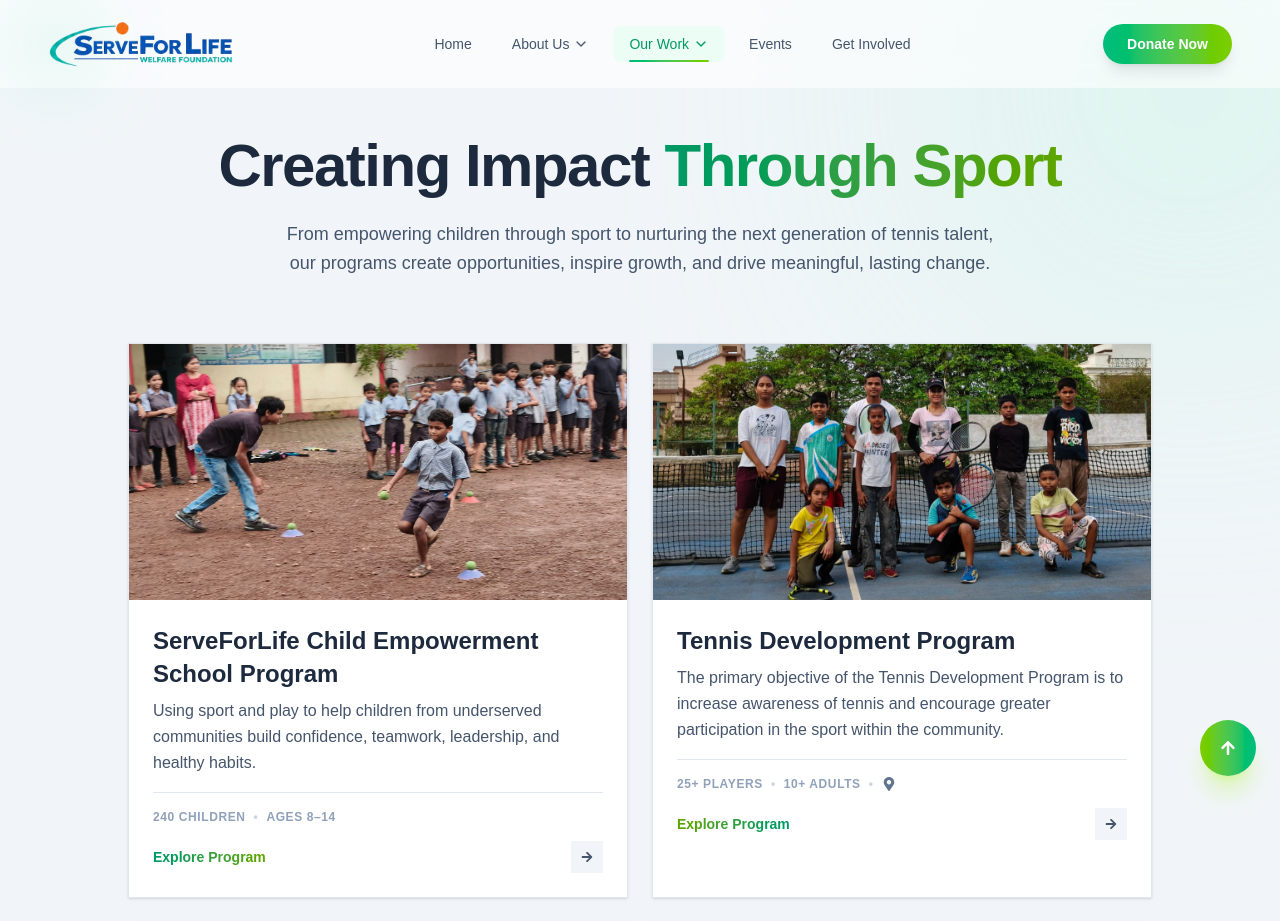
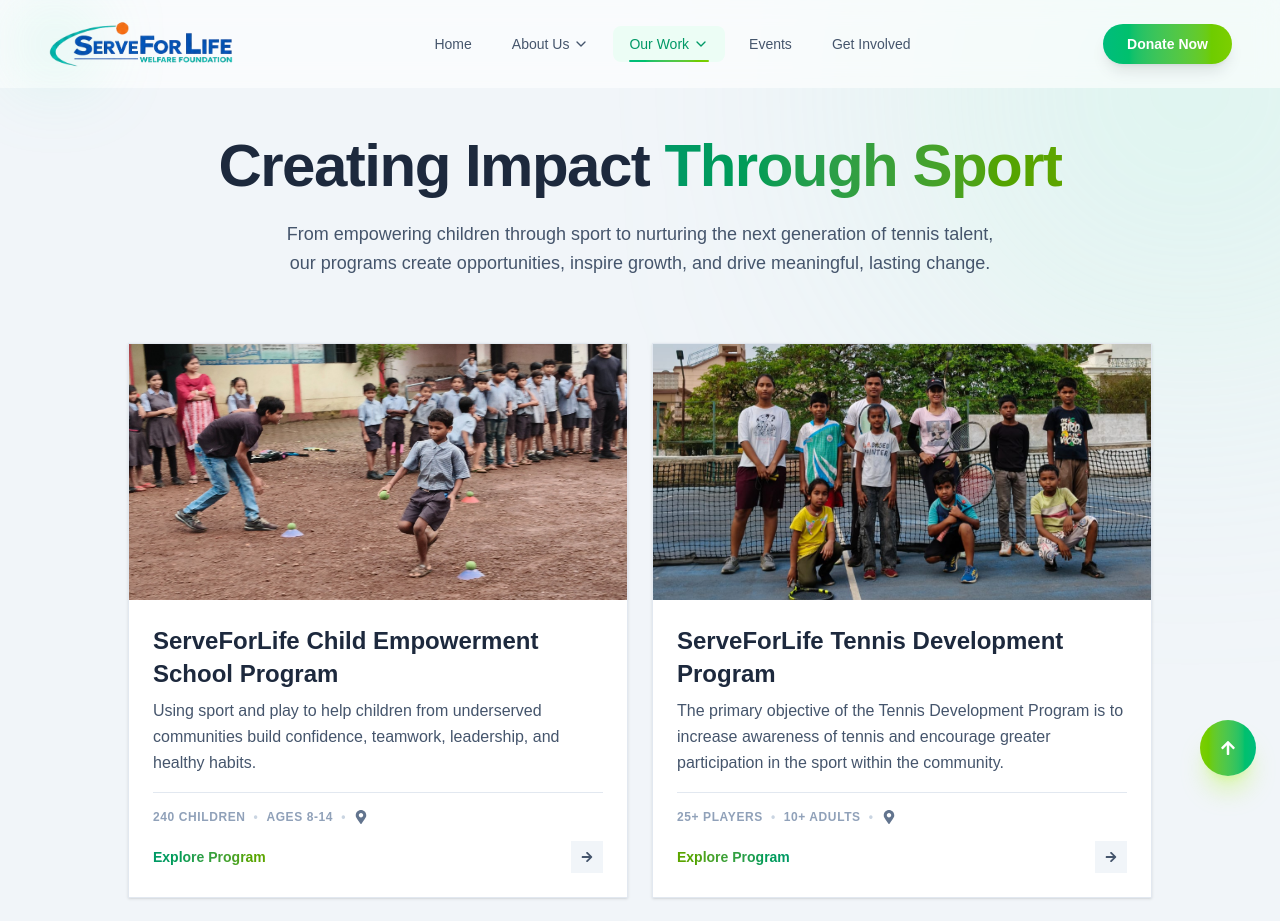
Before and after one commit to Shivanshu666/Serve-For-Life-Welfare-Foundation, a Next.js app in the folder frontend/: page /work in a window 1280 px wide. Shown: the top 921 px of the page. Built offline with nearby package versions, Linux system fonts and the light colour scheme.

Commit message:
Add text

```diff
--- a/frontend/components/involved/Involved2.tsx
+++ b/frontend/components/involved/Involved2.tsx
@@ -112,9 +112,9 @@
 
                     {/* Heading */}
                     <h2 className="text-4xl font-semibold leading-[1.08] tracking-[-0.035em] text-[#17271E] sm:text-5xl lg:text-6xl xl:text-7xl">
-                        Shape the Future
+                        Shape the
                         <br />
-                        through{" "}
+                       Future through{" "}
                         <span className="bg-gradient-to-r from-lime-500 to-emerald-500 bg-clip-text text-transparent">
                             SPORT
                         </span>
--- a/frontend/components/work/OurProgram.tsx
+++ b/frontend/components/work/OurProgram.tsx
@@ -45,7 +45,18 @@
         <span className="inline-flex flex-wrap items-center gap-x-2 gap-y-1">
             <span>240 Children</span>
             <span className="text-slate-300">•</span>
-            <span>Ages 8–14</span>
+            <span>Ages 8-14</span>
+            <span className="text-slate-300">•</span>
+            <a
+                href="https://share.google/h4TbLp0xjrLjN6mTV"
+                target="_blank"
+                rel="noopener noreferrer"
+                aria-label="View location on map"
+                className="inline-flex items-center text-slate-500 transition-colors duration-300 hover:text-emerald-600"
+                onClick={(e) => e.stopPropagation()}
+            >
+                <FaMapMarkerAlt className="text-sm" />
+            </a>
         </span>
     ),
     iconBg: "bg-emerald-100",
@@ -53,7 +64,7 @@
     accent: "from-emerald-600 to-lime-600",
 },
   {
-    title: "Tennis Development Program",
+    title: "ServeForLife Tennis Development Program",
     description:
         "The primary objective of the Tennis Development Program is to increase awareness of tennis and encourage greater participation in the sport within the community.",
     image: "/program/tennisp.jpeg",
@@ -90,10 +101,6 @@
     image: "/images/program2.jpg",          // ← fallback (rakh lo, kuch tod nahi raha)
     images: [                                // ← NEW: 5 images collage
     "/gallery/fsnl2025/G25.jpeg",
-    // "/gallery/fsnl2025/G28.jpeg",
-    // "/gallery/fsnl2025/G27.jpeg",
-    // "/gallery/fsnl2025/G21.jpeg",
-    // "/gallery/fsnl2025/G3.avif",
     "/gallery/fsnl2025/G38.jpeg",
 
     ],
```
